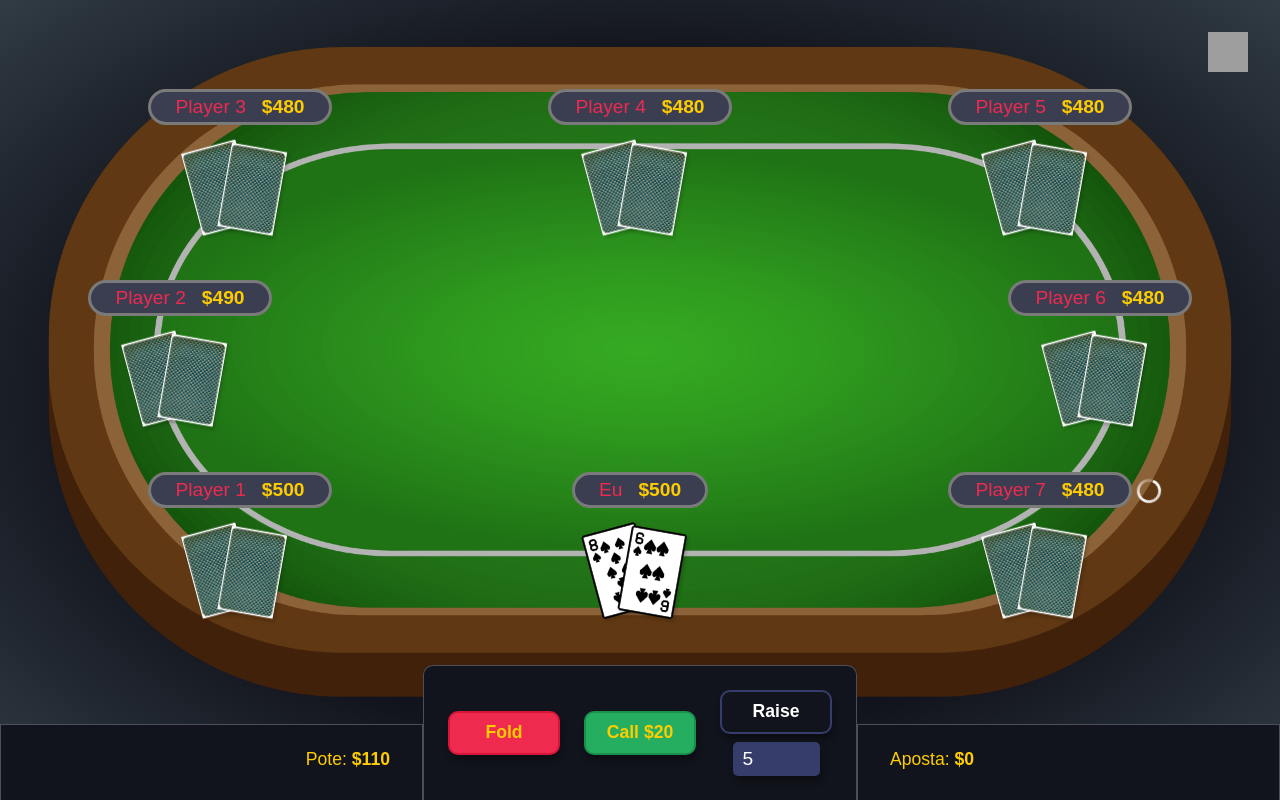
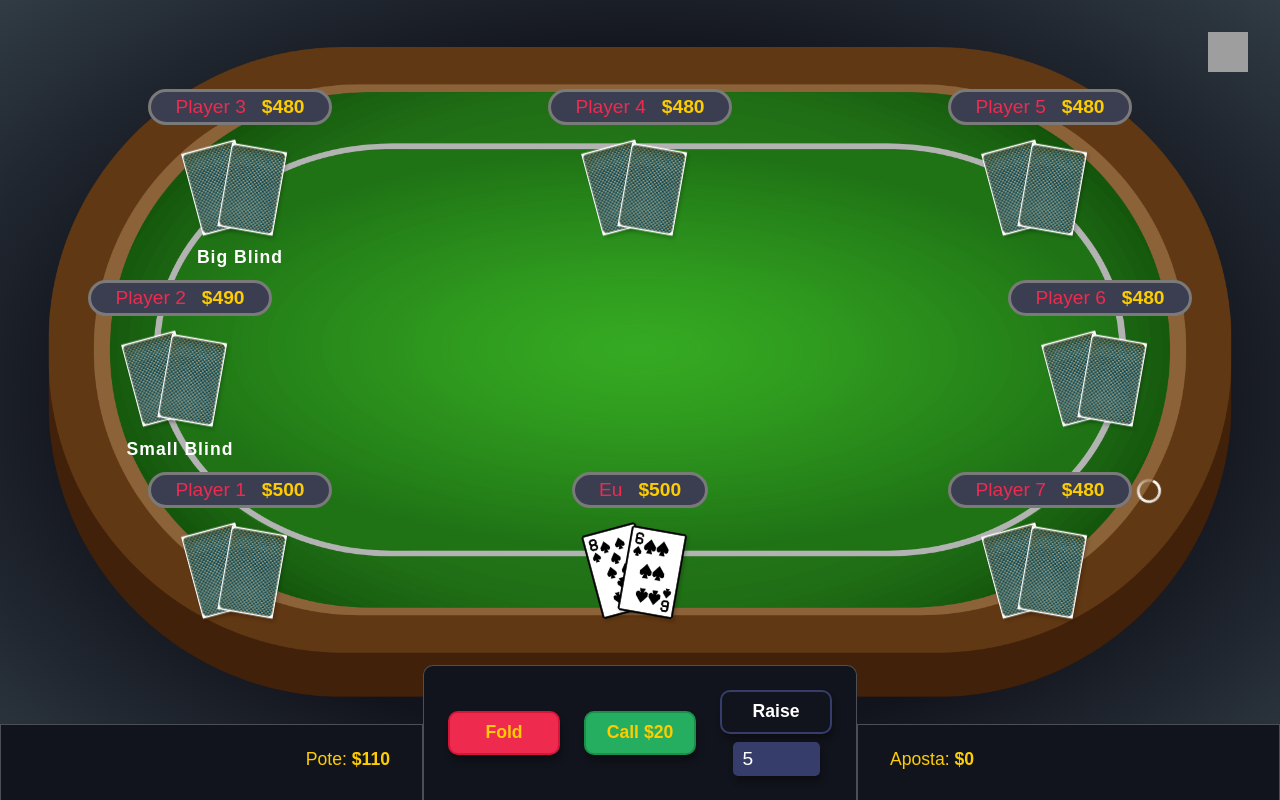
Before and after one commit to igor083/Texas_Holdem, a React (Create React App) app: page / in a window 1280 px wide. Built offline with nearby package versions, Linux system fonts and the light colour scheme; grey boxes are pictures that could not be loaded.

Commit message:
fix blind z idnex

```diff
--- a/src/components/Poker/Table/PlayerInfo/PlayerInfo.module.scss
+++ b/src/components/Poker/Table/PlayerInfo/PlayerInfo.module.scss
@@ -89,7 +89,8 @@
 }
 
 .blind {
-  color: #26ae60;
+  color: white;
+  z-index: 99;
 }
 
 @media (max-width: 1200px) {
```
